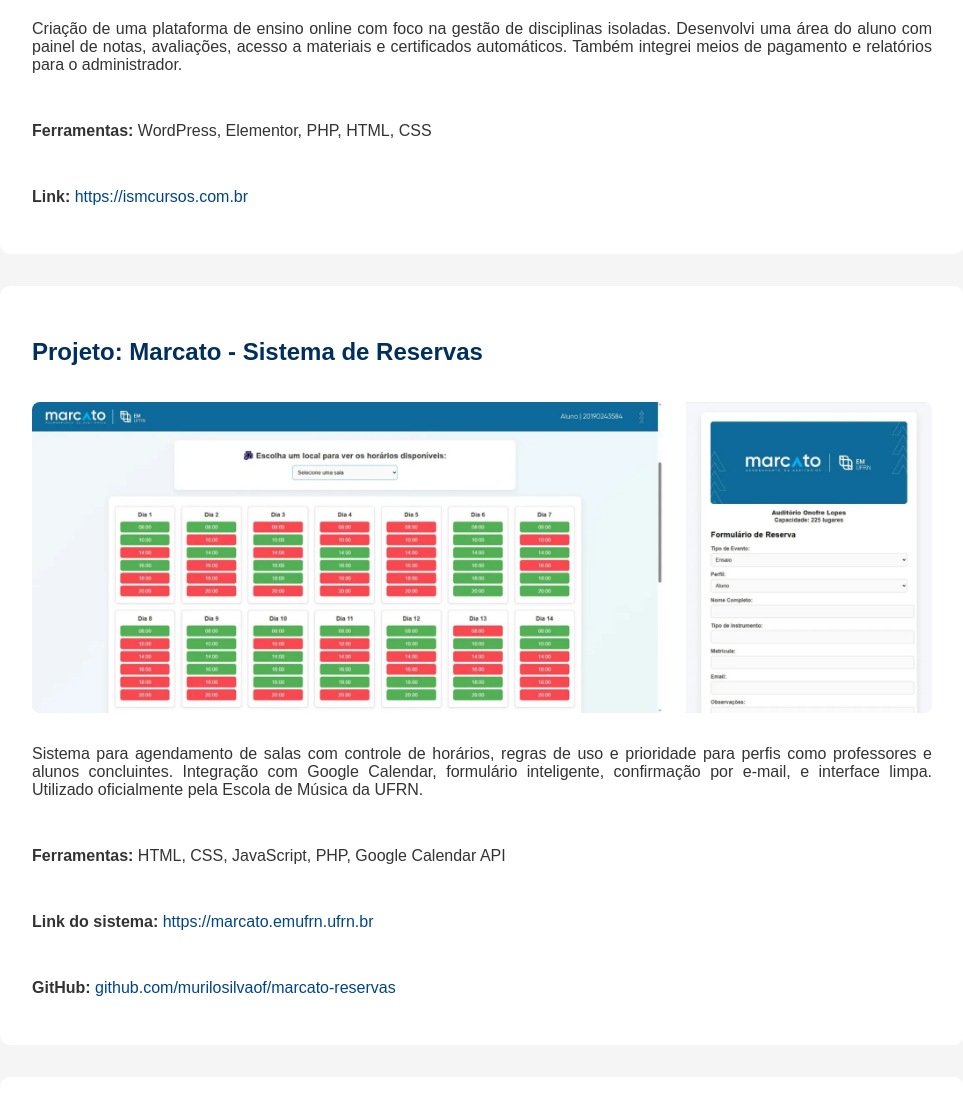
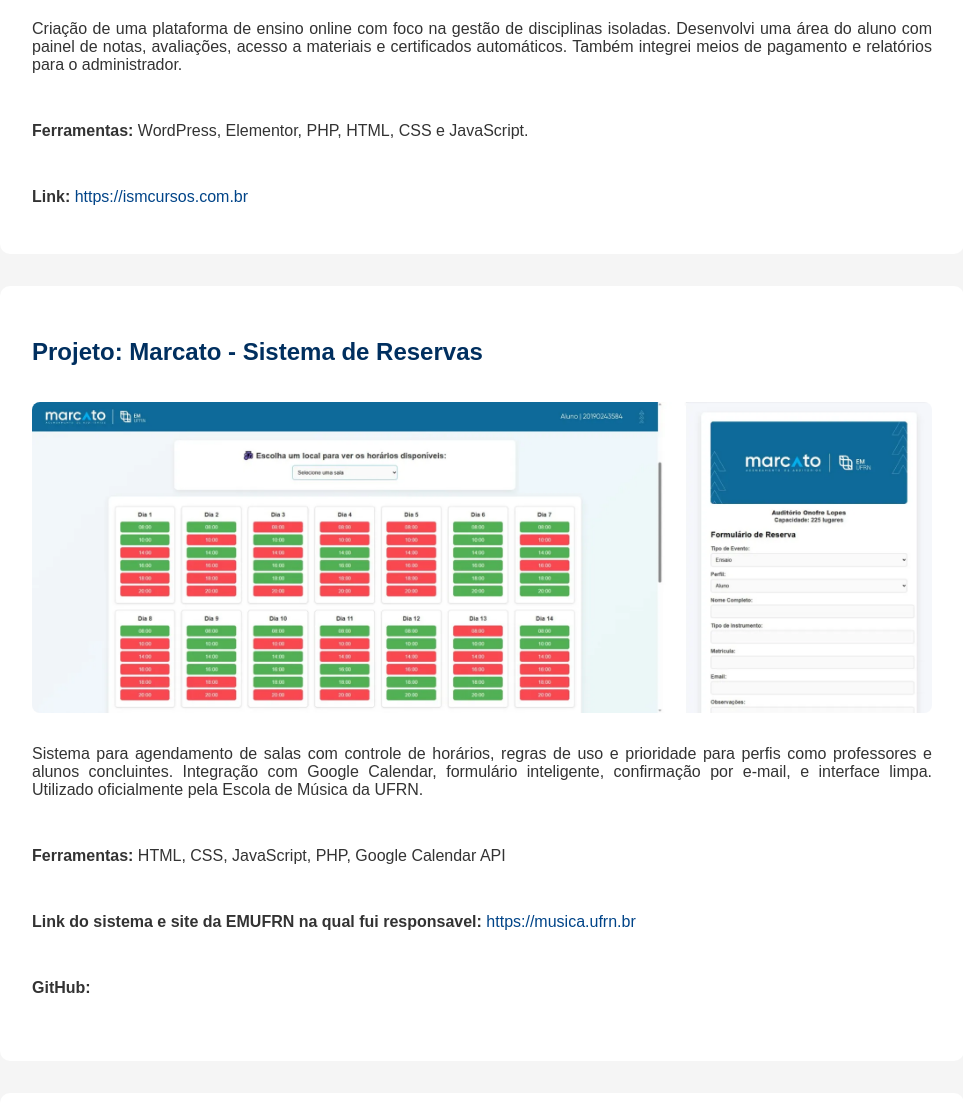
Before and after one commit to murilosilvaof/murilosilva.github.io, a plain HTML site: page index.html in a window 1280 px wide. Shown: the part 2536-3655 px from the top of the page, without its empty margins (158-1121 px from the left). Drawn offline with Linux system fonts and the light colour scheme.

Commit message:
Update index.html

```diff
--- a/index.html
+++ b/index.html
@@ -79,7 +79,7 @@
       <h2>Projeto: ISM Cursos - Plataforma de Ensino</h2>
       <img src="9f9a0ffe-b922-4e6b-96af-1f549ee07a4f.png" alt="ISM Cursos">
       <p>Criação de uma plataforma de ensino online com foco na gestão de disciplinas isoladas. Desenvolvi uma área do aluno com painel de notas, avaliações, acesso a materiais e certificados automáticos. Também integrei meios de pagamento e relatórios para o administrador.</p>
-      <p><strong>Ferramentas:</strong> WordPress, Elementor, PHP, HTML, CSS</p>
+      <p><strong>Ferramentas:</strong> WordPress, Elementor, PHP, HTML, CSS e JavaScript.</p>
       <p><strong>Link:</strong> <a href="https://ismcursos.com" target="_blank">https://ismcursos.com.br</a></p>
     </div>
   </section>
@@ -90,8 +90,8 @@
       <img src="eb2f30f8-27ea-4dcd-a987-31c21fc27c1a.png" alt="Sistema Marcato">
       <p>Sistema para agendamento de salas com controle de horários, regras de uso e prioridade para perfis como professores e alunos concluintes. Integração com Google Calendar, formulário inteligente, confirmação por e-mail, e interface limpa. Utilizado oficialmente pela Escola de Música da UFRN.</p>
       <p><strong>Ferramentas:</strong> HTML, CSS, JavaScript, PHP, Google Calendar API</p>
-      <p><strong>Link do sistema:</strong> <a href="https://marcato.emufrn.ufrn.br" target="_blank">https://marcato.emufrn.ufrn.br</a></p>
-      <p><strong>GitHub:</strong> <a href="https://github.com/murilosilvaof/marcato-reservas" target="_blank">github.com/murilosilvaof/marcato-reservas</a></p>
+      <p><strong>Link do sistema e site da EMUFRN na qual fui responsavel:</strong> <a href="https://marcato.emufrn.ufrn.br" target="_blank">https://musica.ufrn.br</a></p>
+      <p><strong>GitHub:</strong> <a href="https://murilosilvaof.github.io/sistema-reservas-emufrn/"</a></p>
     </div>
   </section>
 
```
